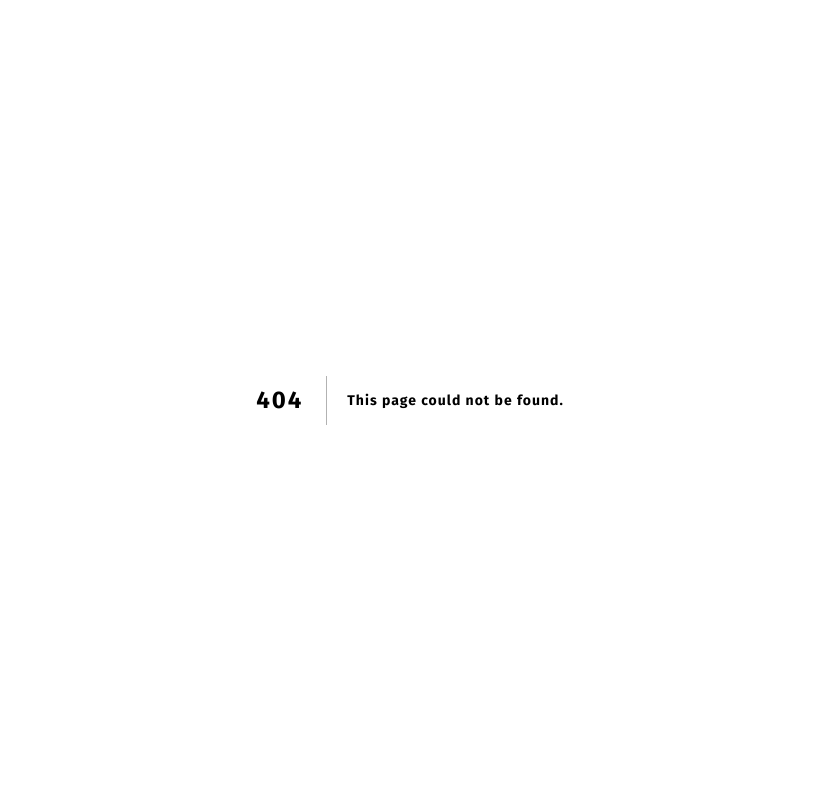
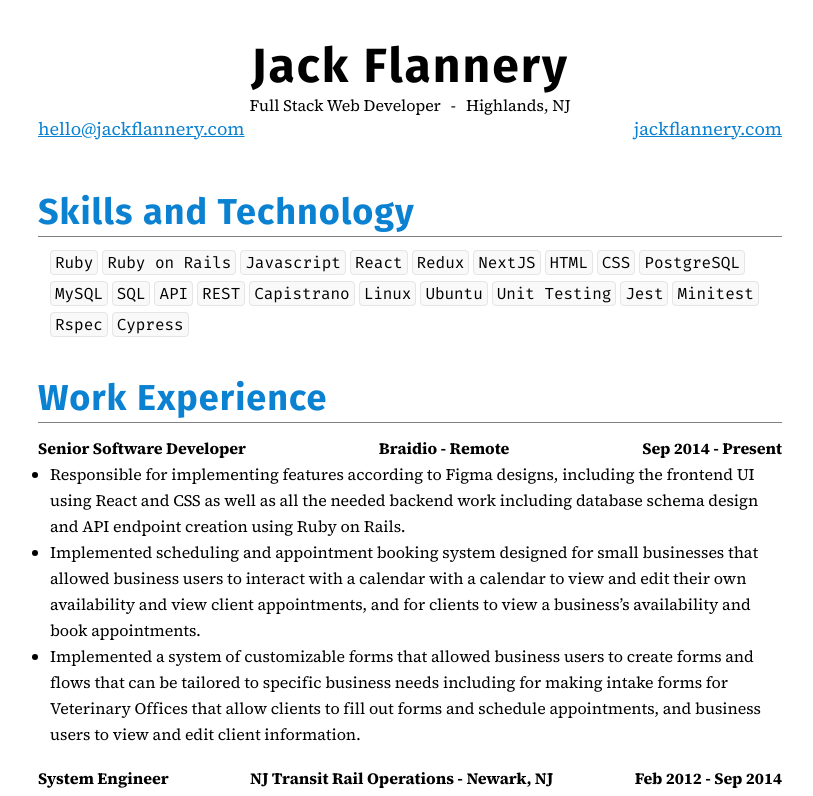
Before and after one commit to jmflannery/my-web, a Next.js app: page /resume in a window 1280 px wide. Before the commit this address had no page. Shown: the top 796 px of the page, without its empty margins (230-1043 px from the left). Built offline with nearby package versions, Linux system fonts and the light colour scheme.

Commit message:
Add resume page

```diff
--- a/src/app/globals.css
+++ b/src/app/globals.css
@@ -43,8 +43,8 @@ body {
 
 body {
   color: rgb(var(--foreground-rgb));
-  font-family: var(--font-source-serif-4);
-  font-size: 20px;
+  font-family: var(--font-source-serif);
+  font-size: 18px;
   line-height: 28px;
   letter-spacing: -0.003em;
 }
@@ -69,16 +69,16 @@ h6 {
 }
 
 h1 {
-  font-size: 32px;
-  line-height: 36px;
+  font-size: 26px;
+  line-height: 30px;
   letter-spacing: 1.4px;
   margin-top: 12px;
   text-align: center;
 }
 
 h2 {
-  font-size: 24px;
-  line-height: 28px;
+  font-size: 22px;
+  line-height: 26px;
   letter-spacing: 1px;
   margin-top: 28px;
 }
@@ -91,7 +91,7 @@ h3 {
 }
 
 p {
-  font-family: var(--font-source-serif-4);
+  font-family: var(--font-source-serif);
   font-size: 18px;
   line-height: 28px;
   margin-top: 32px;
--- a/src/app/layout.js
+++ b/src/app/layout.js
@@ -1,6 +1,6 @@
 import './globals.css';
 import {
-  sourceSerif4,
+  sourceSerif,
   firaMono,
   firaSans,
   rubikMonoOne,
@@ -18,7 +18,7 @@ const RootLayout = ({children}) => {
     <html lang="en">
       <body
         className={classNames(
-          sourceSerif4.variable,
+          sourceSerif.variable,
           firaMono.variable,
           firaSans.variable,
           rubikMonoOne.variable,
--- /dev/null
+++ b/src/app/resume/page.js
@@ -0,0 +1,13 @@
+import React from 'react';
+import resume from '@/resume.json';
+import Resume from '@/components/Resume';
+
+const ResumePage = () => {
+  return (
+    <div className="page">
+      <Resume resume={resume} />
+    </div>
+  );
+};
+
+export default ResumePage;
--- /dev/null
+++ b/src/components/FormattedDate.js
@@ -0,0 +1,24 @@
+import PropTypes from 'prop-types';
+import {format} from 'date-fns';
+
+const FormattedDate = ({dateString, formatString}) => {
+  if (
+    ['Present'].map(n => n.toLowerCase()).includes(dateString.toLowerCase())
+  ) {
+    return dateString;
+  }
+  const date = new Date(dateString);
+
+  return <time dateTime={date}>{format(new Date(date), formatString)}</time>;
+};
+
+FormattedDate.propTypes = {
+  dateString: PropTypes.string,
+  formatString: PropTypes.string,
+};
+
+FormattedDate.defaultProps = {
+  formatString: 'yyyy MMMM do',
+};
+
+export default FormattedDate;
--- /dev/null
+++ b/src/components/Resume.css
@@ -0,0 +1,133 @@
+.resume {
+  width: 100%;
+  height: 100%;
+  max-width: var(--max-page-width);
+  font-size: 16px;
+  line-height: 26px;
+
+  a {
+    color: var(--one-blue);
+    text-decoration: underline;
+  }
+
+  h2 {
+    padding-bottom: 4px;
+  }
+
+  ul {
+    padding-left: 12px;
+  }
+
+  header {
+    padding: 12px;
+
+    p {
+      margin: 0;
+      text-align: center;
+      line-height: 22px;
+    }
+
+    div {
+      display: flex;
+      flex-direction: column;
+
+      &:first-of-type {
+        span {
+          text-align: center;
+
+          &:nth-child(2) {
+            display: none;
+          }
+        }
+      }
+    }
+  }
+
+  main {
+    padding: 0 12px;
+  }
+
+  h2 {
+    color: var(--one-blue);
+    border-bottom: 1px solid grey;
+    margin-bottom: 12px;
+  }
+
+  footer {
+    height: 24px;
+  }
+
+  .skills {
+    list-style: none;
+    display: flex;
+    flex-wrap: wrap;
+    gap: 4px;
+  }
+
+  .work {
+    margin-bottom: 18px;
+    page-break-inside: avoid;
+
+    div:first-child {
+      display: flex;
+      flex-direction: column;
+
+      span {
+        font-weight: bold;
+      }
+
+      span:nth-child(1) {
+        order: 2;
+      }
+      span:nth-child(2) {
+        order: 1;
+      }
+      span:nth-child(3) {
+        order: 3;
+      }
+    }
+  }
+}
+
+@media only screen and (min-width: 768px) {
+  .resume {
+    header {
+      div {
+        gap: 10px;
+        flex-direction: row;
+
+        &:first-of-type {
+          justify-content: center;
+
+          span:nth-child(2) {
+            display: inline;
+          }
+        }
+
+        &:last-of-type {
+          justify-content: space-between;
+        }
+      }
+    }
+
+    .work {
+      margin-bottom: 18px;
+
+      div:first-child {
+        display: flex;
+        flex-direction: row;
+        justify-content: space-between;
+
+        span:nth-child(1) {
+          order: 1;
+        }
+        span:nth-child(2) {
+          order: 2;
+        }
+        span:nth-child(3) {
+          order: 3;
+        }
+      }
+    }
+  }
+}
--- /dev/null
+++ b/src/components/Resume.js
@@ -0,0 +1,78 @@
+import Link from 'next/link';
+
+import FormattedDate from './FormattedDate';
+
+import './Resume.css';
+
+const Resume = ({resume}) => {
+  return (
+    <div className="resume">
+      <header>
+        <h1>{resume.name}</h1>
+        <div>
+          <span>{resume.title}</span>
+          <span>{' - '}</span>
+          <span>{resume.location}</span>
+        </div>
+        <div>
+          <p>
+            <Link href={`mailto:${resume.email}`}>{resume.email}</Link>
+          </p>
+          <p>
+            <Link href="/">{resume.website}</Link>
+          </p>
+        </div>
+      </header>
+      <main>
+        <section>
+          <h2>Skills and Technology</h2>
+          <ul className="skills">
+            {resume.skills.map((skill, index) => (
+              <li key={index}>
+                <code>{skill}</code>
+              </li>
+            ))}
+          </ul>
+        </section>
+        <section>
+          <h2>Work Experience</h2>
+          {resume.experience.map((work, index) => (
+            <div className="work" key={index}>
+              <div>
+                <span>{work.title}</span>
+                <span>{`${work.company} - ${work.location}`}</span>
+                <span>
+                  <FormattedDate
+                    dateString={work.started_on}
+                    formatString="MMM yyyy"
+                  />
+                  {' - '}
+                  <FormattedDate
+                    dateString={work.ended_on}
+                    formatString="MMM yyyy"
+                  />
+                </span>
+              </div>
+              <ul>
+                {work.bullets.map((bullet, bulletIndex) => (
+                  <li key={bulletIndex}>{bullet}</li>
+                ))}
+              </ul>
+            </div>
+          ))}
+        </section>
+        <section>
+          <h2>Education</h2>
+          <ul>
+            {resume.education.map((school, index) => (
+              <li key={index}>{school}</li>
+            ))}
+          </ul>
+        </section>
+      </main>
+      <footer></footer>
+    </div>
+  );
+};
+
+export default Resume;
--- a/src/fonts.js
+++ b/src/fonts.js
@@ -24,9 +24,10 @@ export const rubikMonoOne = Rubik_Mono_One({
   subsets: ['latin'],
 });
 
-export const sourceSerif4 = Source_Serif_4({
-  variable: '--font-source-serif-4',
-  weight: '400',
+export const sourceSerif = Source_Serif_4({
+  variable: '--font-source-serif',
+  weight: ['400', '700'],
+  style: ['normal', 'italic'],
   subsets: ['latin'],
 });
 
--- /dev/null
+++ b/src/resume.json
@@ -0,0 +1,69 @@
+{
+  "name": "Jack Flannery",
+  "title": "Full Stack Web Developer",
+  "location": "Highlands, NJ",
+  "email": "hello@jackflannery.com",
+  "website": "jackflannery.com",
+  "skills": [
+    "Ruby",
+    "Ruby on Rails",
+    "Javascript",
+    "React",
+    "Redux",
+    "NextJS",
+    "HTML",
+    "CSS",
+    "PostgreSQL",
+    "MySQL",
+    "SQL",
+    "API",
+    "REST",
+    "Capistrano",
+    "Linux",
+    "Ubuntu",
+    "Unit Testing",
+    "Jest",
+    "Minitest",
+    "Rspec",
+    "Cypress"
+  ],
+  "experience": [
+    {
+      "company": "Braidio",
+      "location": "Remote",
+      "title": "Senior Software Developer",
+      "started_on": "2014-09-01T09:00:00",
+      "ended_on": "Present",
+      "bullets": [
+        "Responsible for implementing features according to Figma designs, including the frontend UI using React and CSS as well as all the needed backend work including database schema design and API endpoint creation using Ruby on Rails.",
+        "Implemented scheduling and appointment booking system designed for small businesses that allowed business users to interact with a calendar with a calendar to view and edit their own availability and view client appointments, and for clients to view a business’s availability and book appointments.",
+        "Implemented a system of customizable forms that allowed business users to create forms and flows that can be tailored to specific business needs including for making intake forms for Veterinary Offices that allow clients to fill out forms and schedule appointments, and business users to view and edit client information."
+      ]
+    },
+    {
+      "company": "NJ Transit Rail Operations",
+      "location": "Newark, NJ",
+      "title": "System Engineer",
+      "started_on": "2012-02-01T09:00:00",
+      "ended_on": "2014-09-01T17:00:00",
+      "bullets": [
+        "Responsible for the operation, maintenance and upgrades of NJ Transit’s real time train control software system: TMAC (Train Management and Control System)"
+      ]
+    },
+    {
+      "company": "Arinc",
+      "location": "Marina del Rey, CA",
+      "title": "Staff Software Engineer",
+      "started_on": "2008-06-01T09:00:00",
+      "ended_on": "2012-02-01T17:00:00",
+      "bullets": [
+        "Member of the software development team that delivered new train control software and hardware to Amtrak NEC (Northeast Corridor) and Amtrak Chicago, and NJ Transit, replacing older systems.",
+        "Responsible for implementing client specific features using C and Java.",
+        "Responsible for modeling devices in the field as database schema and control software.",
+        "Performed on site acceptance testing with client.",
+        "Provided on site training for all users of the system."
+      ]
+    }
+  ],
+  "education": ["Ramapo College of New Jersey"]
+}
```
Also changed, not shown: src/components/PostTime.js (+5 -7 lines).
